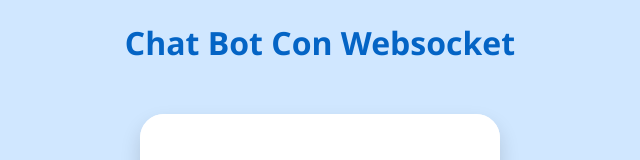
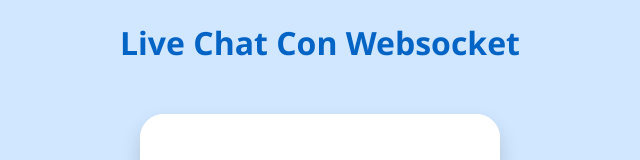
Before and after one commit to SebastianRojas6/Websocket_project, a plain HTML site: page index.html in a window 1280 px wide. Shown: the top 160 px of the page, without its empty margins (320-960 px from the left). Drawn offline with Linux system fonts and the light colour scheme.

Commit message:
Fix: html

```diff
--- a/index.html
+++ b/index.html
@@ -7,7 +7,7 @@
     <link rel="stylesheet" href="style.css">
 </head>
 <body>
-    <h1>Chat bot con Websocket</h1>
+    <h1>Live chat con Websocket</h1>
     <div id="chat-box">
         <div id="messages"></div>
         <input type="text" id="input" placeholder="Escriba un mensaje..." autofocus>
```
